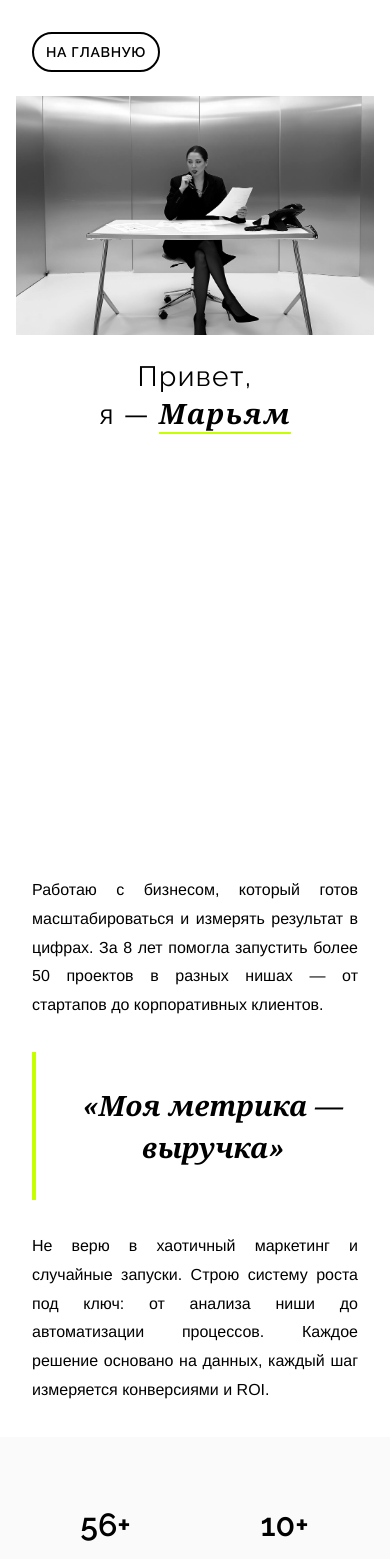
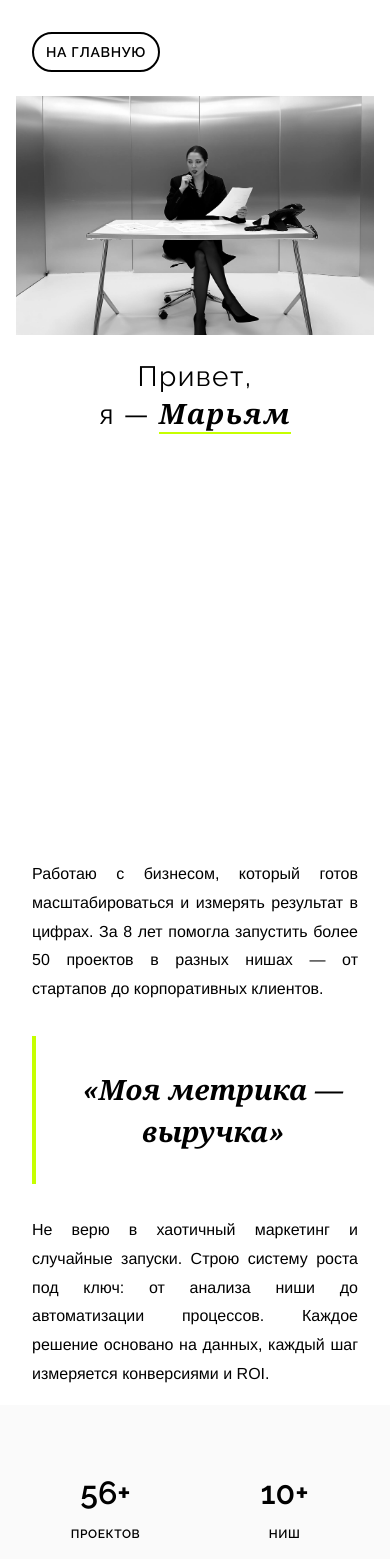
Before and after one commit to sofiassokolova-art/mayyam-website, a Next.js app: page /about in a window 390 px wide. Shown: the top 1559 px of the page. Built offline with nearby package versions, Linux system fonts and the light colour scheme.

Commit message:
Mobile About page: bring main text closer to 'Hello I am Maryam' section - reduce padding to py-4 on mobile

```diff
--- a/src/app/about/page.tsx
+++ b/src/app/about/page.tsx
@@ -66,7 +66,7 @@ export default function Page() {
       </div>
 
       {/* Блок 1 - Заголовок + фото */}
-      <section className="min-h-screen bg-white py-16">
+      <section className="min-h-screen lg:min-h-screen bg-white py-16 pb-8 lg:pb-16">
         <div className="container-custom h-full flex items-center">
           <div className="grid grid-cols-1 lg:grid-cols-3 gap-6 lg:gap-12 w-full items-center">
             {/* Левая часть - Горизонтальная картинка */}
@@ -111,7 +111,7 @@ export default function Page() {
       </section>
 
       {/* Блок 2 - Текст-статья */}
-      <section className="py-8 md:py-32 bg-white">
+      <section className="py-4 md:py-32 bg-white">
         <div className="max-w-2xl mx-auto px-8">
           <motion.div
             variants={containerVariants}
```
